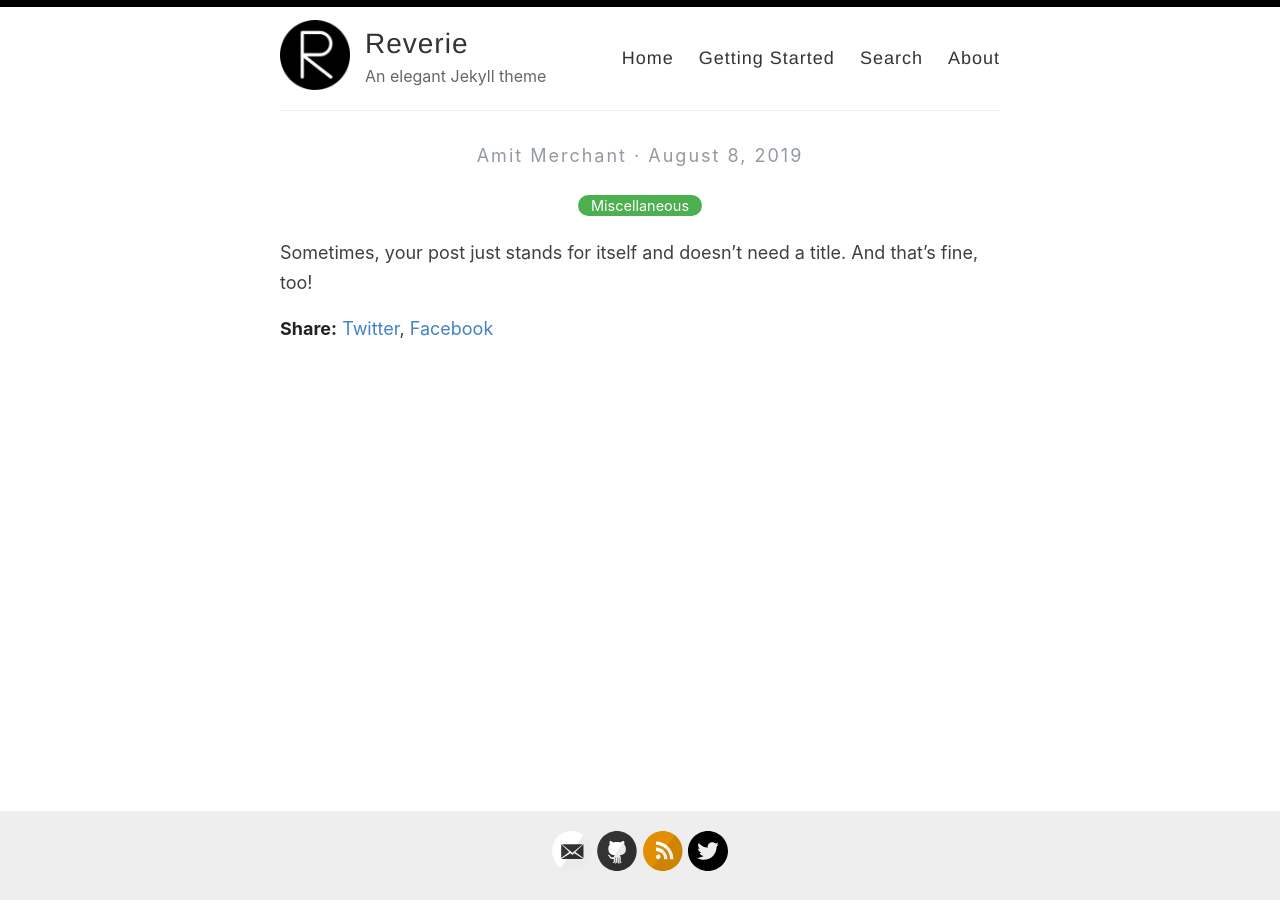
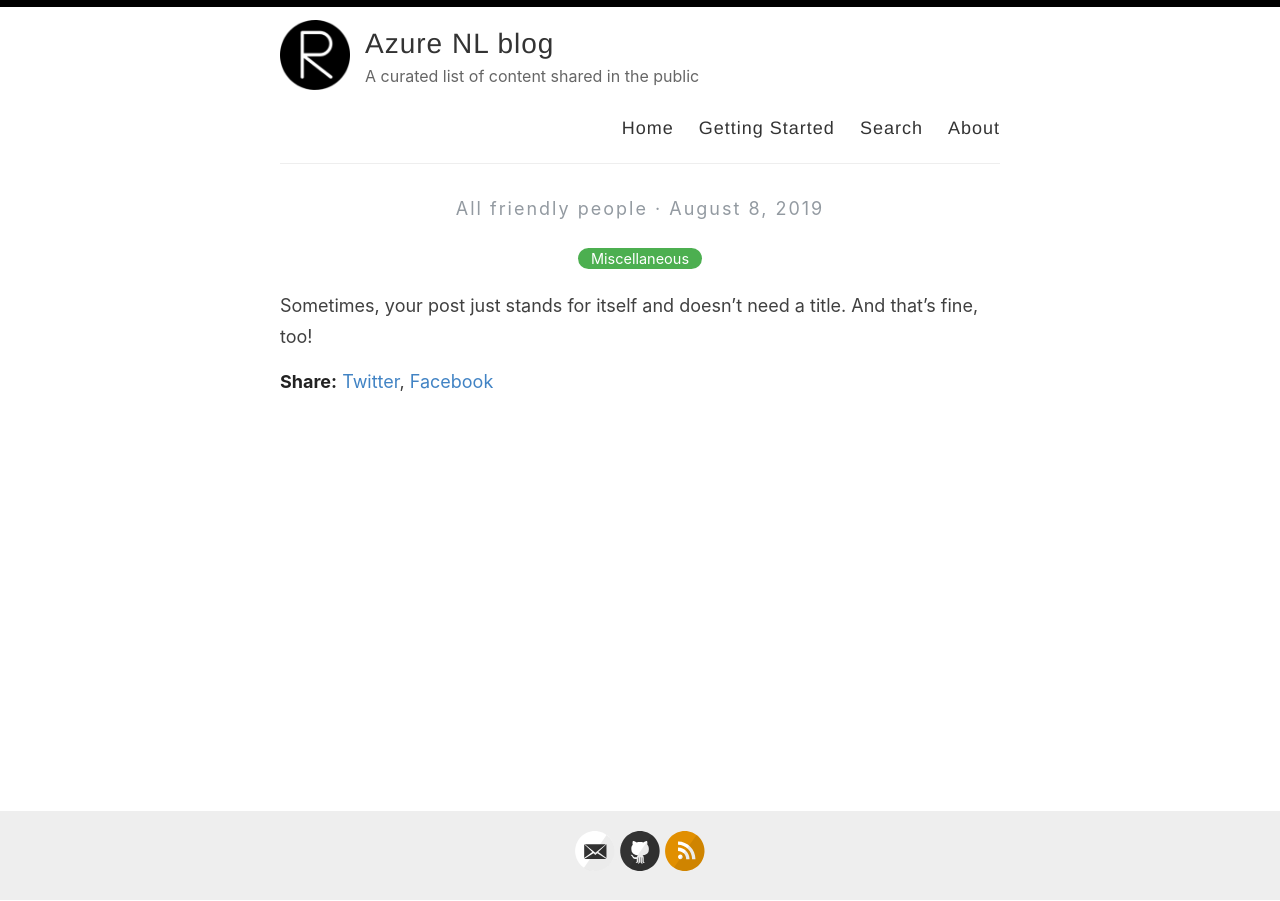
Before and after one commit to Global19-atlassian-net/azurenlblog, a Jekyll site: the page built from _posts/2019-08-08-no-title-posts.md, in a window 1280 px wide. Built offline with Jekyll 4.4.1, drawn with Linux system fonts in a browser that asks for light colours.

Commit message:
edited config

```diff
--- a/_config.yml
+++ b/_config.yml
@@ -3,13 +3,13 @@
 #
 
 # Name of your site (displayed in the header)
-name: Reverie
+name: Azure NL blog
 
 # Name of the author
-author: Amit Merchant
+author: All friendly people
 
 # Short bio or description (displayed in the header)
-description: An elegant Jekyll theme
+description: A curated list of content shared in the public
 
 # URL of your avatar or profile pic (you could use your GitHub profile pic)
 avatar: /images/reverie.png
@@ -21,15 +21,15 @@ avatar: /images/reverie.png
 # Includes an icon in the footer for each username you enter
 footer-links:
   dribbble:
-  email: amit.d.merchant@gmail.com
+  email: pdebruin@hotmail.com
   facebook:
   flickr:
-  github: amitmerchant1990/reverie
+  github: microsoft.github.com/azurenl
   instagram:
   linkedin:
   pinterest:
   rss: rss
-  twitter: amit_merchant
+  twitter:
   stackoverflow:
   youtube: # channel/<your_long_string> or user/<user-name>
   googleplus: # anything in your profile username that comes after plus.google.com/
@@ -41,18 +41,18 @@ footer-links:
 disqus:
 
 # Enter your Google Analytics web tracking code (e.g. UA-2110908-2) to activate tracking
-google_analytics: UA-43339302-11
+google_analytics:
 
 # Your website URL (e.g. http://amitmerchant1990.github.io or http://www.amitmerchant.com)
 # Used for Sitemap.xml and your RSS feed
-url: http://www.amitmerchant.com/reverie
-enforce_ssl: https://www.amitmerchant.com/reverie
+url: http://microsoft.github.com/azurenlblog
+enforce_ssl: https://microsoft.github.com/azurenlblog
 
 # If you're hosting your site at a Project repository on GitHub pages
 # (http://yourusername.github.io/repository-name)
 # and NOT your User repository (http://yourusername.github.io)
 # then add in the baseurl here, like this: "/repository-name"
-baseurl: "/reverie"
+baseurl: "/azurenlblog"
 
 #
 # !! You don't need to change any of the configuration flags below !!
```
